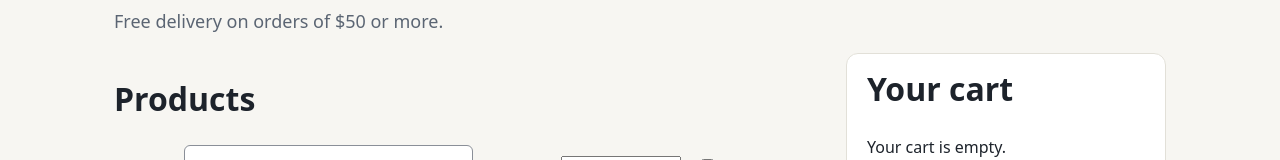
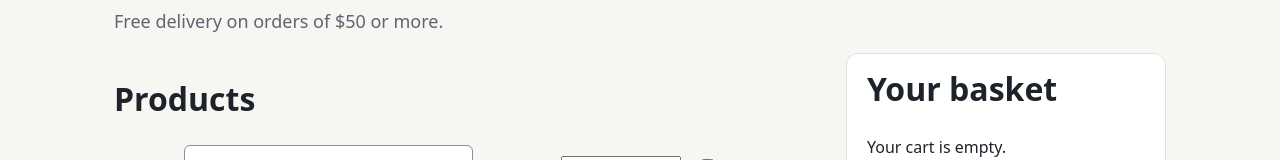
Before and after one commit to pyaredhiman88/cornerstore, a plain HTML site: page apps/web/index.html in a window 1280 px wide. Shown: the part 255-415 px from the top of the page. Drawn offline with Linux system fonts and the light colour scheme.

Commit message:
Rename the cart panel to basket

```diff
--- a/apps/web/index.html
+++ b/apps/web/index.html
@@ -41,7 +41,7 @@
                 <p id="no-results" hidden>No products match your search.</p>
             </div>
             <aside class="cart" aria-labelledby="cart-heading">
-                <h2 id="cart-heading">Your cart</h2>
+                <h2 id="cart-heading">Your basket</h2>
                 <p id="cart-empty">Your cart is empty.</p>
                 <ul id="cart-items"></ul>
                 <dl class="totals">
```
